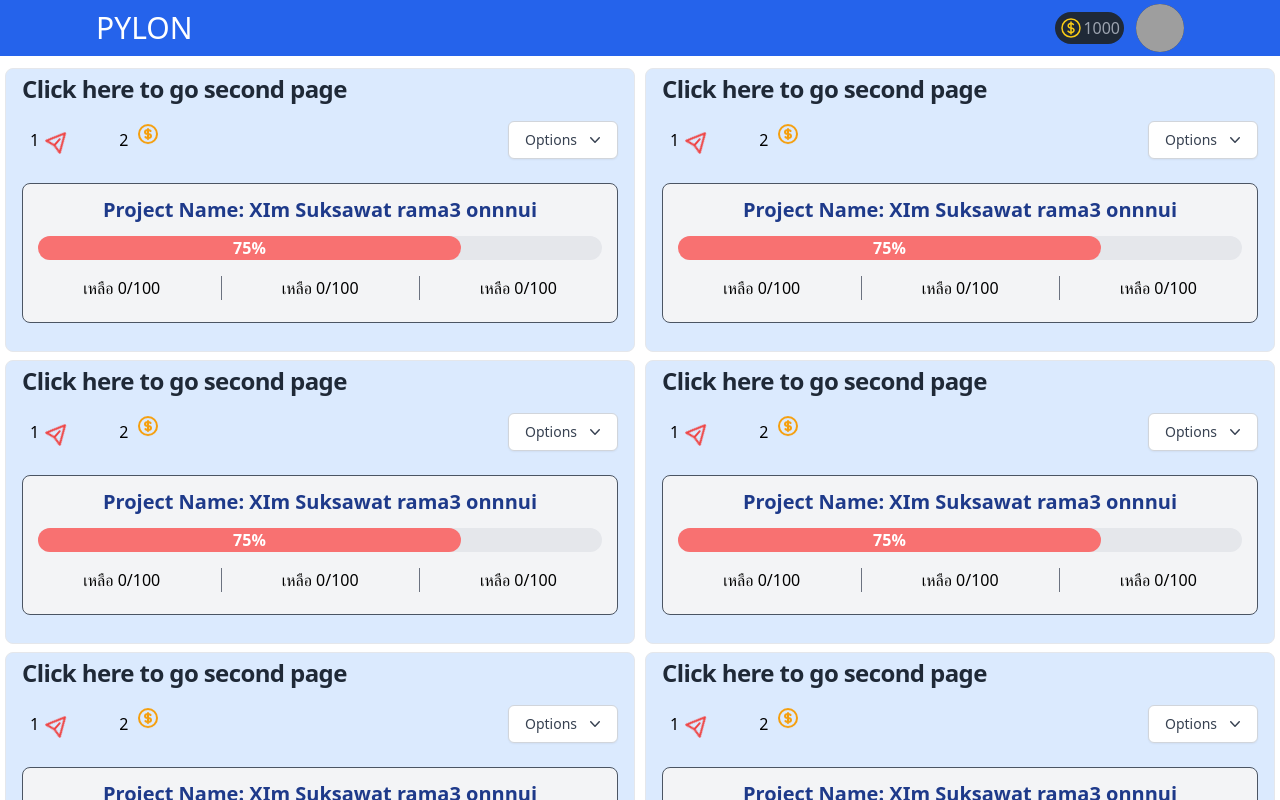
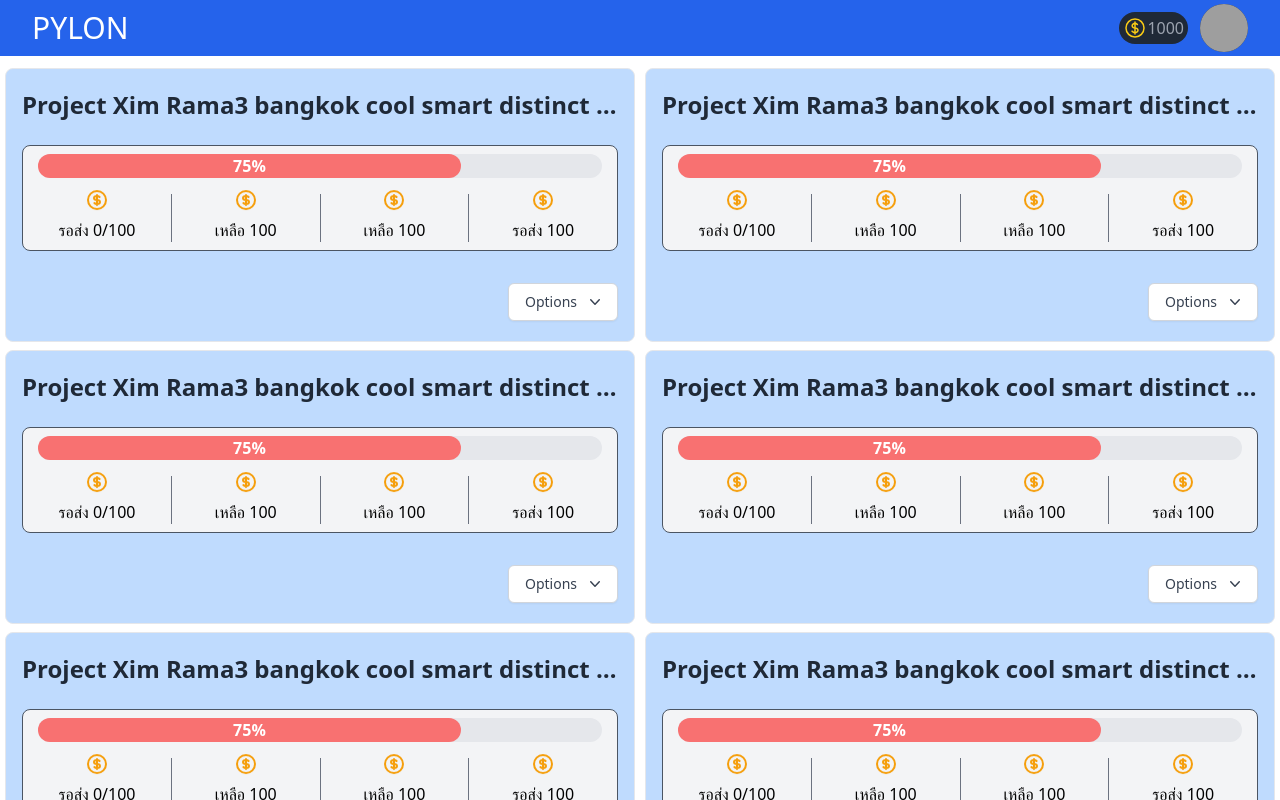
Before and after one commit to thatbeer/react_qcreport, a React (Create React App) app: page / in a window 1280 px wide. Shown: the top 800 px of the page. Built offline with nearby package versions, Linux system fonts and the light colour scheme; sample sign-in values are in the browser's storage; grey boxes are pictures that could not be loaded.

Commit message:
add maincard customized

```diff
--- a/src/components/GlobalHeader.jsx
+++ b/src/components/GlobalHeader.jsx
@@ -28,7 +28,7 @@ const GlobalHeader = () =>  {
         <Disclosure as="nav" className="bg-blue-600">
         {({ open }) => (
             <>
-            <div className="mx-auto max-w-6xl px-2 sm:px-6 lg:px-8">
+            <div className="mx-auto w-screen px-2 sm:px-6 lg:px-8">
                 <div className="relative flex h-14 items-center justify-between">
                     {/* Mobile menu button*/}
                     {/* <div className="absolute inset-y-0 left-0 flex items-center sm:hidden">
--- a/src/components/Maincard.jsx
+++ b/src/components/Maincard.jsx
@@ -9,31 +9,29 @@ const Maincard = (props) => {
     const {projectid} = props
     return (
         <>
-            <div className="block px-4 py-1 my-1 border  rounded-lg w-[630px] mx-auto  h-[160px] lg:h-auto
-                            shadow-none hover:shadow-sm bg-blue-100 hover:bg-gray-100">
+            <div className="block px-4 py-3 my-1 border  rounded-lg w-screen lg:w-[630px] mx-auto  h-auto lg:h-auto
+                            shadow-none hover:shadow-sm bg-blue-200 hover:bg-gray-100 transition-all duration-150">
                 <Link to={`/project?pileid=${projectid}`}>
-                    <h5 className="mb-2 text-2xl font-bold tracking-tight text-gray-800 dark:text-whte truncate ">
-                    Click here to go second page
+                    <h5 className="mb-2 pt-2 text-2xl font-bold  text-gray-800 dark:text-whte truncate ">
+                        Project Xim Rama3 bangkok cool smart distinct sadsadsad
                     </h5>
                 </Link>
-                <p className="text-gray-700 dark:text-gray-400 truncate overflow-auto my-2">
 
-
-                </p>
+                <Progressbar/>
 
                 <div className="flex flex-inline items-center justify-between lg:my-2 mt-8 mx-auto">
                     <div className="flex flex-row-2 gap-6 mr-auto items-center">
-                        <p className='flex flex-inline mx-2 '>1 {"  "}
-                            <svg class="animate-wiggle w-6 h-6 text-red-500 mx-2 duration-300" fill="none" stroke="currentColor" viewBox="0 0 24 24" xmlns="http://www.w3.org/2000/svg"><path stroke-linecap="round" stroke-linejoin="round" stroke-width="2" d="M12 19l9 2-9-18-9 18 9-2zm0 0v-8"></path></svg>
+                        <p className='flex flex-inline mx-2 '>
+                            {/* 1 {"  "} */}
+                            {/* <svg class="animate-wiggle w-6 h-6 text-red-500 mx-2 duration-300" fill="none" stroke="currentColor" viewBox="0 0 24 24" xmlns="http://www.w3.org/2000/svg"><path stroke-linecap="round" stroke-linejoin="round" stroke-width="2" d="M12 19l9 2-9-18-9 18 9-2zm0 0v-8"></path></svg> */}
                         </p >
                         <p className=' flex flex-inline mx-2'>
-                            2
-                            <svg class="animate-bounce w-6 h-6 text-amber-500 mx-2 " fill="none" stroke="currentColor" viewBox="0 0 24 24" xmlns="http://www.w3.org/2000/svg"><path stroke-linecap="round" stroke-linejoin="round" stroke-width="2" d="M12 8c-1.657 0-3 .895-3 2s1.343 2 3 2 3 .895 3 2-1.343 2-3 2m0-8c1.11 0 2.08.402 2.599 1M12 8V7m0 1v8m0 0v1m0-1c-1.11 0-2.08-.402-2.599-1M21 12a9 9 0 11-18 0 9 9 0 0118 0z"></path></svg>
+                            {/* 2
+                            <svg class="animate-bounce w-6 h-6 text-amber-500 mx-2 " fill="none" stroke="currentColor" viewBox="0 0 24 24" xmlns="http://www.w3.org/2000/svg"><path stroke-linecap="round" stroke-linejoin="round" stroke-width="2" d="M12 8c-1.657 0-3 .895-3 2s1.343 2 3 2 3 .895 3 2-1.343 2-3 2m0-8c1.11 0 2.08.402 2.599 1M12 8V7m0 1v8m0 0v1m0-1c-1.11 0-2.08-.402-2.599-1M21 12a9 9 0 11-18 0 9 9 0 0118 0z"></path></svg> */}
                         </p>
                     </div>
                     <Dropdownlist className="  bg-gray-100 " />
                 </div>
-                <Progressbar/>
             </div>
         </>
     )
--- a/src/components/progressbar.jsx
+++ b/src/components/progressbar.jsx
@@ -5,11 +5,11 @@ function Progressbar(props) {
     <>
         <div className='container mx-auto  pt-2 pb-4 w-full
         flex flex-col items-center'>
-            <div className='w-full my-2 h-[140px] bg-gray-100 rounded-lg border border-offset-3 border-gray-600'>
+            <div className='w-full my-2 h-auto bg-gray-100 rounded-lg border border-offset-3 border-gray-600'>
                 {/* Progress Bar */}
-                <div className='title my-2 rounded flex flex-start justify-center '>
+                {/* <div className='title my-2 rounded flex flex-start justify-center '>
                     <h1 className='p-1 font-bold text-xl text-blue-900 truncate'>Project Name: XIm Suksawat rama3 onnnui</h1>
-                </div>
+                </div> */}
                 <div className=" bg-gray-200 h-6 rounded-2xl my-2 flex
                 flex-inline justify-start items-center mx-auto" style={{width: "95%"}} >
                     <div
@@ -24,15 +24,23 @@ function Progressbar(props) {
                     <div className='flex flex-between w-full divide-x divide-gray-500'>
                         <span className='flex flex-col w-full items-center
                         justify-start mx-auto my-2'>
-                            เหลือ 0/100
+                            <svg class="animate-bounce w-6 h-6 text-amber-500 mx-2 " fill="none" stroke="currentColor" viewBox="0 0 24 24" xmlns="http://www.w3.org/2000/svg"><path stroke-linecap="round" stroke-linejoin="round" stroke-width="2" d="M12 8c-1.657 0-3 .895-3 2s1.343 2 3 2 3 .895 3 2-1.343 2-3 2m0-8c1.11 0 2.08.402 2.599 1M12 8V7m0 1v8m0 0v1m0-1c-1.11 0-2.08-.402-2.599-1M21 12a9 9 0 11-18 0 9 9 0 0118 0z"></path></svg>
+                            รอส่ง 0/100
                         </span>
                         <span className='flex flex-col w-full
                          items-center justify-start mx-auto my-2'>
-                            เหลือ 0/100
+                             <svg class="animate-bounce w-6 h-6 text-amber-500 mx-2 " fill="none" stroke="currentColor" viewBox="0 0 24 24" xmlns="http://www.w3.org/2000/svg"><path stroke-linecap="round" stroke-linejoin="round" stroke-width="2" d="M12 8c-1.657 0-3 .895-3 2s1.343 2 3 2 3 .895 3 2-1.343 2-3 2m0-8c1.11 0 2.08.402 2.599 1M12 8V7m0 1v8m0 0v1m0-1c-1.11 0-2.08-.402-2.599-1M21 12a9 9 0 11-18 0 9 9 0 0118 0z"></path></svg>
+                            เหลือ 100
                         </span>
                         <span className='flex flex-col w-full
                          items-center justify-start mx-auto my-2'>
-                            เหลือ 0/100
+                             <svg class="animate-bounce w-6 h-6 text-amber-500 mx-2 " fill="none" stroke="currentColor" viewBox="0 0 24 24" xmlns="http://www.w3.org/2000/svg"><path stroke-linecap="round" stroke-linejoin="round" stroke-width="2" d="M12 8c-1.657 0-3 .895-3 2s1.343 2 3 2 3 .895 3 2-1.343 2-3 2m0-8c1.11 0 2.08.402 2.599 1M12 8V7m0 1v8m0 0v1m0-1c-1.11 0-2.08-.402-2.599-1M21 12a9 9 0 11-18 0 9 9 0 0118 0z"></path></svg>
+                            เหลือ 100
+                        </span>
+                        <span className='flex flex-col w-full
+                         items-center justify-start mx-auto my-2'>
+                             <svg class="animate-bounce w-6 h-6 text-amber-500 mx-2 " fill="none" stroke="currentColor" viewBox="0 0 24 24" xmlns="http://www.w3.org/2000/svg"><path stroke-linecap="round" stroke-linejoin="round" stroke-width="2" d="M12 8c-1.657 0-3 .895-3 2s1.343 2 3 2 3 .895 3 2-1.343 2-3 2m0-8c1.11 0 2.08.402 2.599 1M12 8V7m0 1v8m0 0v1m0-1c-1.11 0-2.08-.402-2.599-1M21 12a9 9 0 11-18 0 9 9 0 0118 0z"></path></svg>
+                            รอส่ง 100
                         </span>
                     </div>
                 </div>
```
